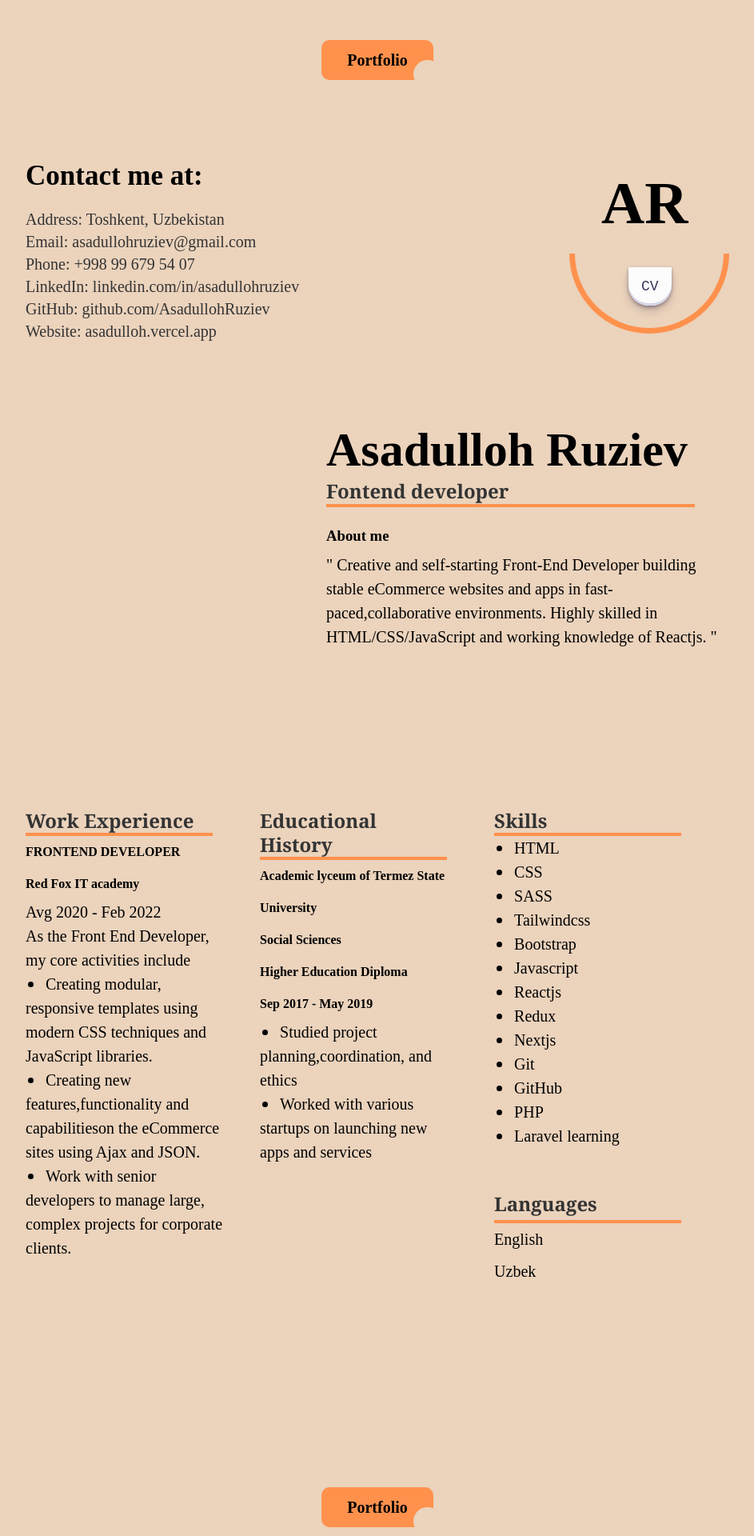
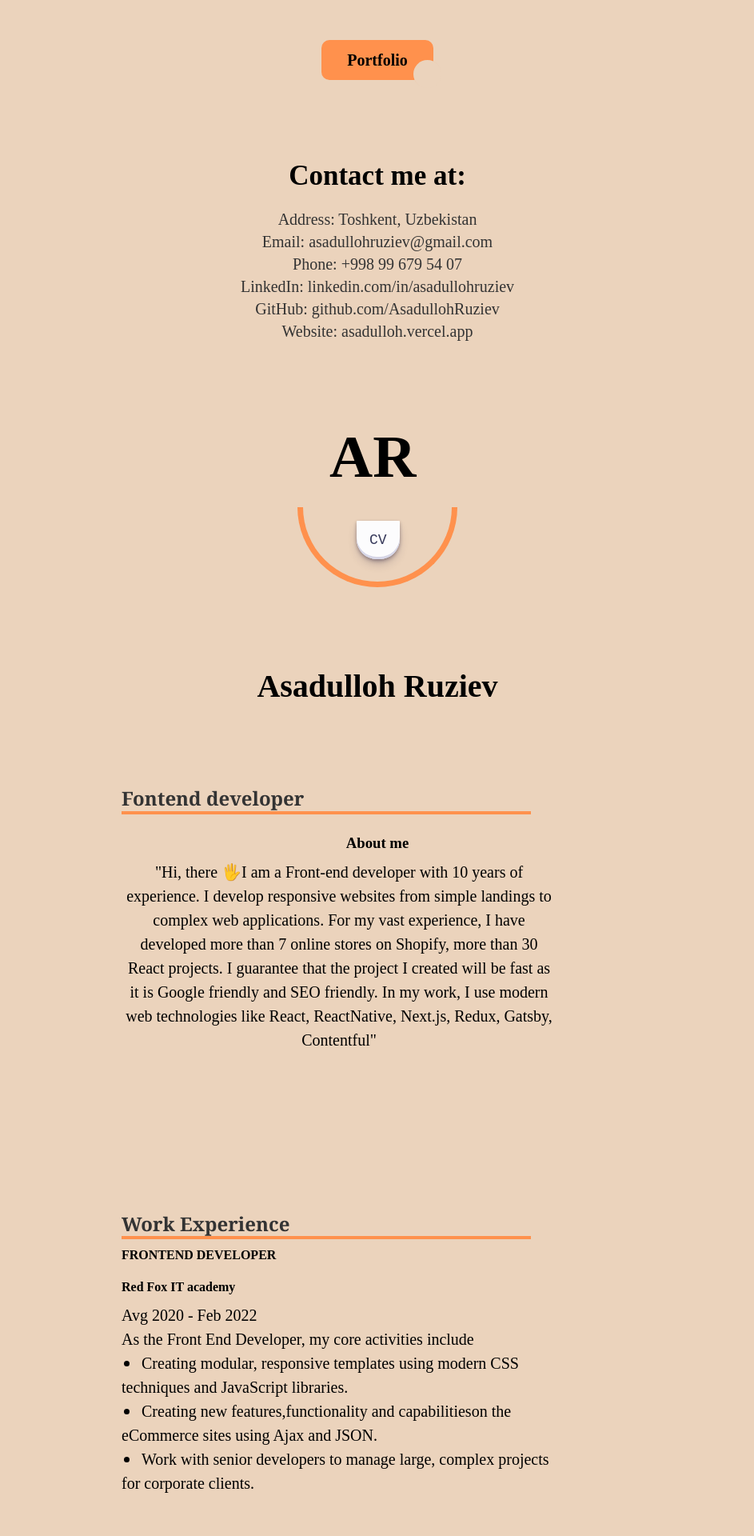
Before and after one commit to AsadullohRuziev/ar, a React (Create React App) app: page / in a window 1280 px wide. Shown: the top 1920 px of the page at 80% size, without its empty margins (168-1111 px from the left). Built offline with nearby package versions, Linux system fonts and the light colour scheme.

Commit message:
media query

```diff
--- a/src/components/Aboutme.jsx
+++ b/src/components/Aboutme.jsx
@@ -7,11 +7,11 @@ const Aboutme = () => {
   return (
     <Section>
       <h1>Asadulloh Ruziev</h1>
-      <Heading title={"Fontend developer"} />
+      <Heading title={"Fontend developer"}/>
       <h3>About me</h3>
       <Text
         title={
-          '" Creative and self-starting Front-End Developer building stable eCommerce websites and apps in fast-paced,collaborative environments. Highly skilled in HTML/CSS/JavaScript and working knowledge of Reactjs. "'
+          '"Hi, there 🖐I am a Front-end developer with 10 years of experience. I develop responsive websites from simple landings to complex web applications. For my vast experience, I have developed more than 7 online stores on Shopify, more than 30 React projects. I guarantee that the project I created will be fast as it is Google friendly and SEO friendly.    In my work, I use modern web technologies like React, ReactNative, Next.js, Redux, Gatsby, Contentful"'
         }
       />
     </Section>
@@ -35,4 +35,15 @@ const Section = styled.section`
     margin-top: 10px;
     line-height: 30px;
   }
+  @media (max-width: 1440px) {
+    width: 50%;
+    margin: 0 auto;
+    h1, h3, p{
+      text-align: center;
+    }
+    h1{
+      padding-bottom:100px;
+      font-size: 40px;
+    }
+  }
 `;
--- a/src/components/Contact.jsx
+++ b/src/components/Contact.jsx
@@ -40,10 +40,16 @@ const Section = styled.section`
   display: flex;
   align-items: center;
   justify-content: space-between;
+  @media (max-width: 1440px) {
+    flex-direction: column;
+    padding: 0;
+    margin: 0;
+    justify-content: space-between;
+  }
 `;
 
 const Left = styled.div`
-  width: 40%;
+  // width: 40%;
   h2{
       font-size: 35px;
       margin-bottom: 20px;
@@ -56,6 +62,20 @@ const Left = styled.div`
     font-weight: 500;
     line-height: 28px;
   }
+  @media (max-width: 1440px) {
+    flex-direction: column;
+    padding-top: 100px;
+    padding-bottom: 100px;
+    margin: 0;
+    width: 100%;
+    justify-content: space-between;
+    h2{
+      text-align: center;
+    }
+    a{
+      text-align: center;
+    }
+  }
 `;
 
 const Right = styled.div`
@@ -63,6 +83,9 @@ const Right = styled.div`
   h1{
     margin-left: 40px;
     margin-bottom: 20px;
+  }
+  @media (max-width: 1440px) {
+    padding-bottom: 100px;
   }
 `;
 
--- a/src/components/Main.jsx
+++ b/src/components/Main.jsx
@@ -56,7 +56,7 @@ const Main = () => {
         <Text dot={<Dot/>} title={"Git"}/>
         <Text dot={<Dot/>} title={"GitHub"}/>
         <Text dot={<Dot/>} title={"PHP "}/>
-        <Text dot={<Dot/>} title={"Laravel learning"}/>
+        <Text dot={<Dot/>} title={"Laravel"}/>
         <Languages>
         <Heading title={"Languages"}/>
         <Text title={"English"}/>
@@ -70,8 +70,18 @@ const Main = () => {
 export default Main;
 
 const Section = styled.section`
-  padding: 200px;
+width: 70%;
+margin: 0 auto;
   display: flex;
+  justify-content: center;
+  @media (max-width: 1440px){
+    flex-direction:column;
+    width: 100%;
+    margin: 0 auto;
+  align-items: center;
+  padding-top:100px;
+
+  }
 `;
 
 const Work = styled.div`
@@ -82,6 +92,11 @@ const Work = styled.div`
   }
   p{
       line-height: 30px;
+  }
+  @media (max-width: 1440px){
+    width: 50%;
+    margin: 0 auto;
+    padding-top:100px;
   }
 `;
 
@@ -94,15 +109,30 @@ const Edu = styled.div`
   p{
       line-height: 30px;
   }
+  @media (max-width: 1440px){
+    width: 50%;
+    margin: 0 auto;
+    padding-top:100px;
+  }
 `;
 
 const Skills = styled.div`
   width: 33.3%;
   line-height: 30px;
+  @media (max-width: 1440px){
+    width: 50%;
+    margin: 0 auto;
+    padding-top:100px;
+  }
 `;
 const Languages = styled.div`
   margin-top: 50px;
   line-height: 40px;
+  @media (max-width: 1440px){
+    width: 100%;
+    margin: 0 auto;
+    padding-top:100px;
+  }
 `;
 
 const Dot = styled.div`
```
